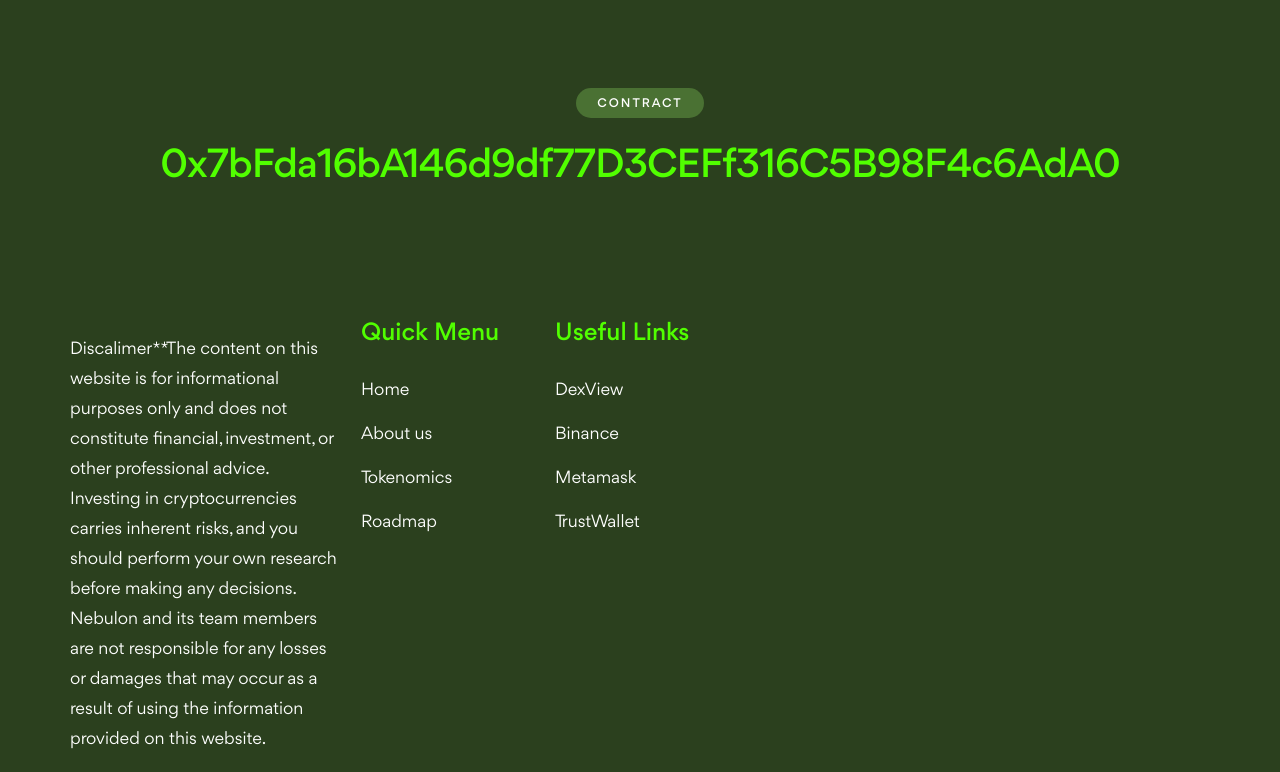
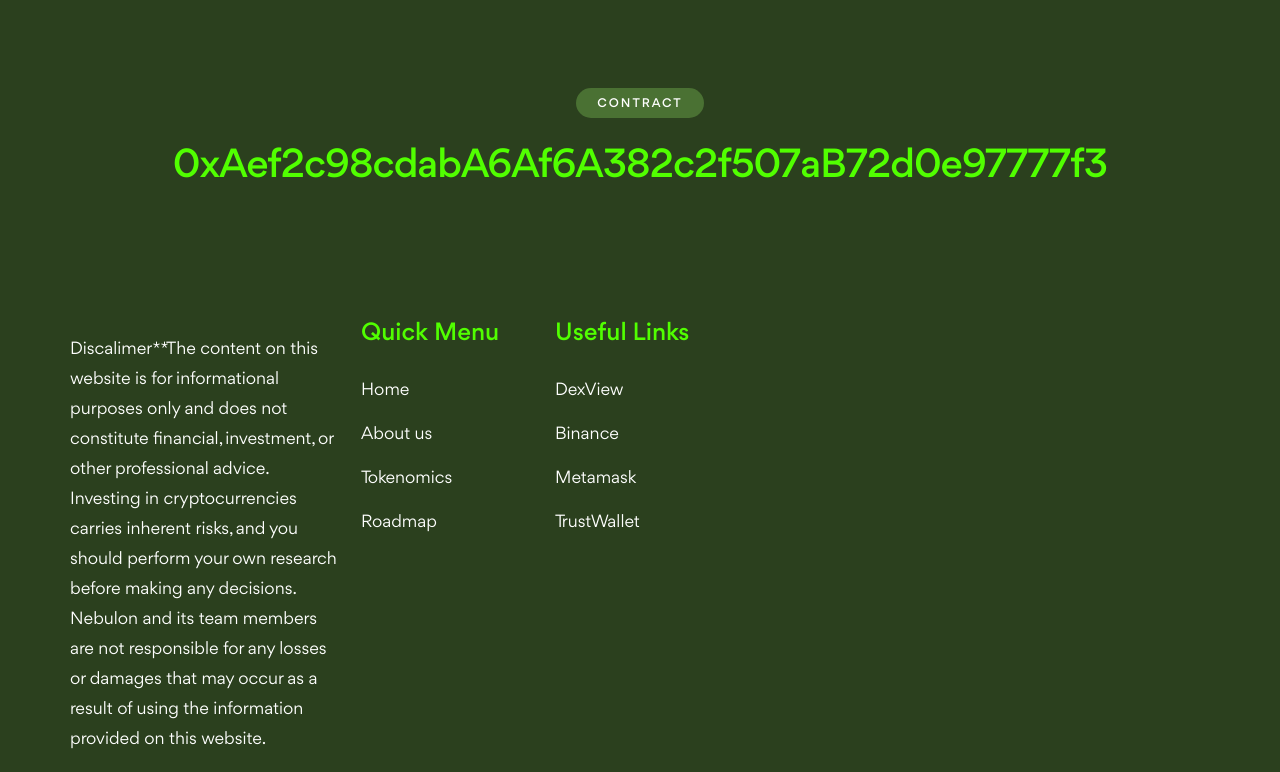
Before and after one commit to NebulonToken/web, a plain HTML site: page index.html in a window 1280 px wide. Shown: the part 5400-6172 px from the top of the page. Drawn offline with nearby package versions, Linux system fonts and the light colour scheme.

Commit message:
Update index.html

```diff
--- a/index.html
+++ b/index.html
@@ -432,7 +432,7 @@
                 <div class="container">
                     <div class="title-style-one text-center" data-aos="fade-up">
                         <div class="sc-title-three">Contract</div>
-                          <h2 class="main-title md">0x7bFda16bA146d9df77D3CEFf316C5B98F4c6AdA0</h2>
+                          <h2 class="main-title md">0xAef2c98cdabA6Af6A382c2f507aB72d0e97777f3</h2>
 
 
 
```
